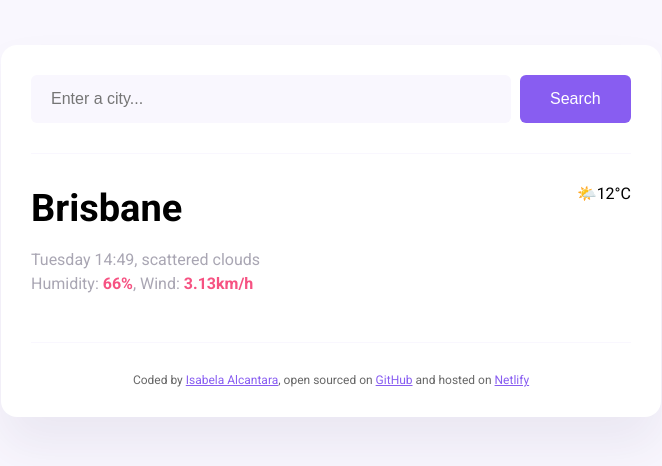
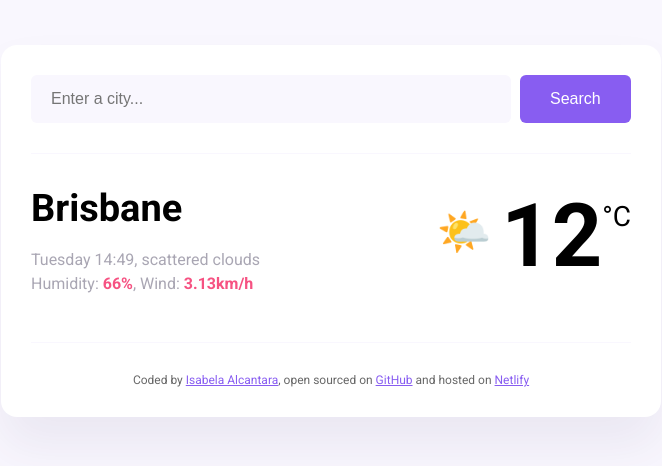
Before and after one commit to isabelaalcantara1/weather-app-project, a plain HTML site: page index.html in a window 1280 px wide. Shown: the whole page, without its empty margins (309-971 px from the left). Drawn offline with Linux system fonts and the light colour scheme.

Commit message:
Added CSS foundation

```diff
--- a/src/style.css
+++ b/src/style.css
@@ -70,6 +70,24 @@ main {
   display: flex;
 }
 
+.weather-app-icon {
+  font-size: 44px;
+  font-weight: bold;
+  margin-top: 22px;
+  margin-left: 10px;
+}
+
+.weather-app-temperature {
+  font-size: 88px;
+  margin-left: 10px;
+  font-weight: bold;
+}
+
+.weather-app-unit {
+  margin-top: 16px;
+  font-size: 28px;
+}
+
 footer {
   border-top: 1px solid #f9f7fe;
   padding: 30px 0 0 0;
```
